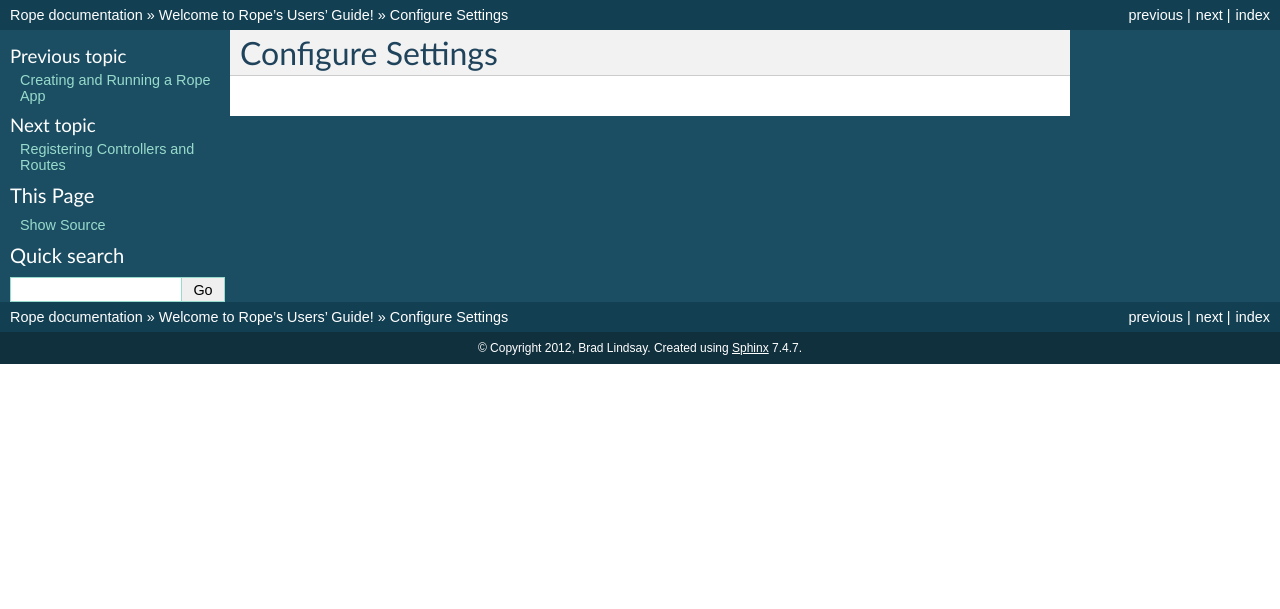
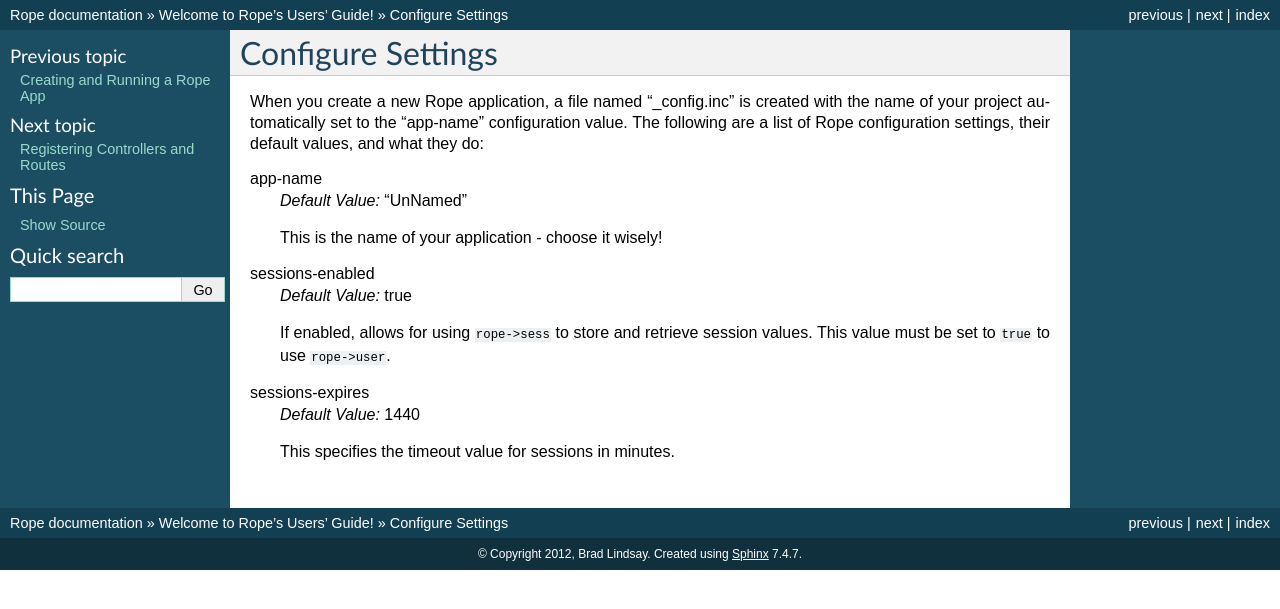
Before and after one commit to bfad/rope, a Sphinx documentation site: the page built from docs/source/user_guide/config.rst, in a window 1280 px wide. Shown: the top 609 px of the page. Built offline with Sphinx 7.4.7, drawn with Linux system fonts in a browser that asks for light colours.

Commit message:
New documentation for config settings

```diff
--- a/docs/source/user_guide/config.rst
+++ b/docs/source/user_guide/config.rst
@@ -1,2 +1,22 @@
 Configure Settings
 ==================
+When you create a new Rope application, a file named "_config.inc" is created
+with the name of your project automatically set to the "app-name" configuration
+value. The following are a list of Rope configuration settings, their default
+values, and what they do:
+
+app-name
+	*Default Value:* "UnNamed"
+
+	This is the name of your application - choose it wisely!
+
+sessions-enabled
+	*Default Value:* true
+
+	If enabled, allows for using ``rope->sess`` to store and retrieve session
+	values. This value must be set to ``true`` to use ``rope->user``.
+
+sessions-expires
+	*Default Value:* 1440
+
+	This specifies the timeout value for sessions in minutes.
```
